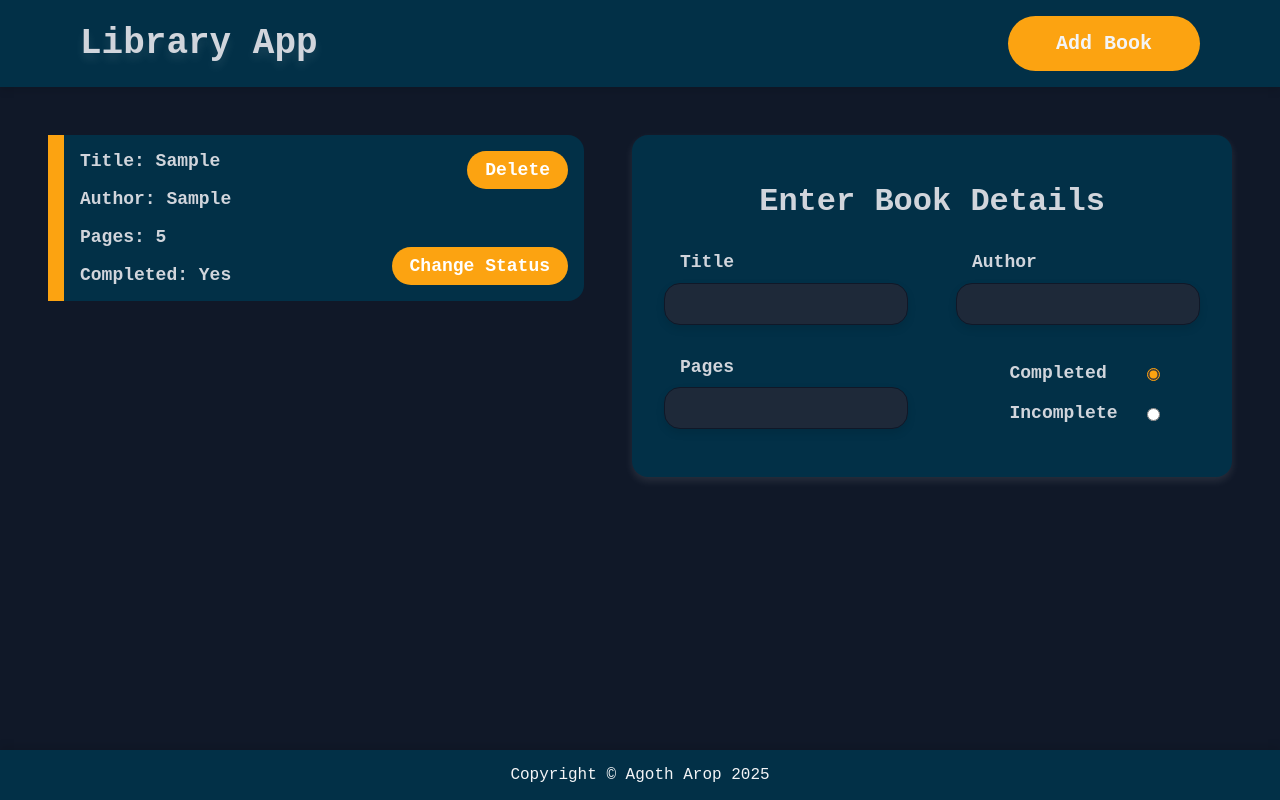
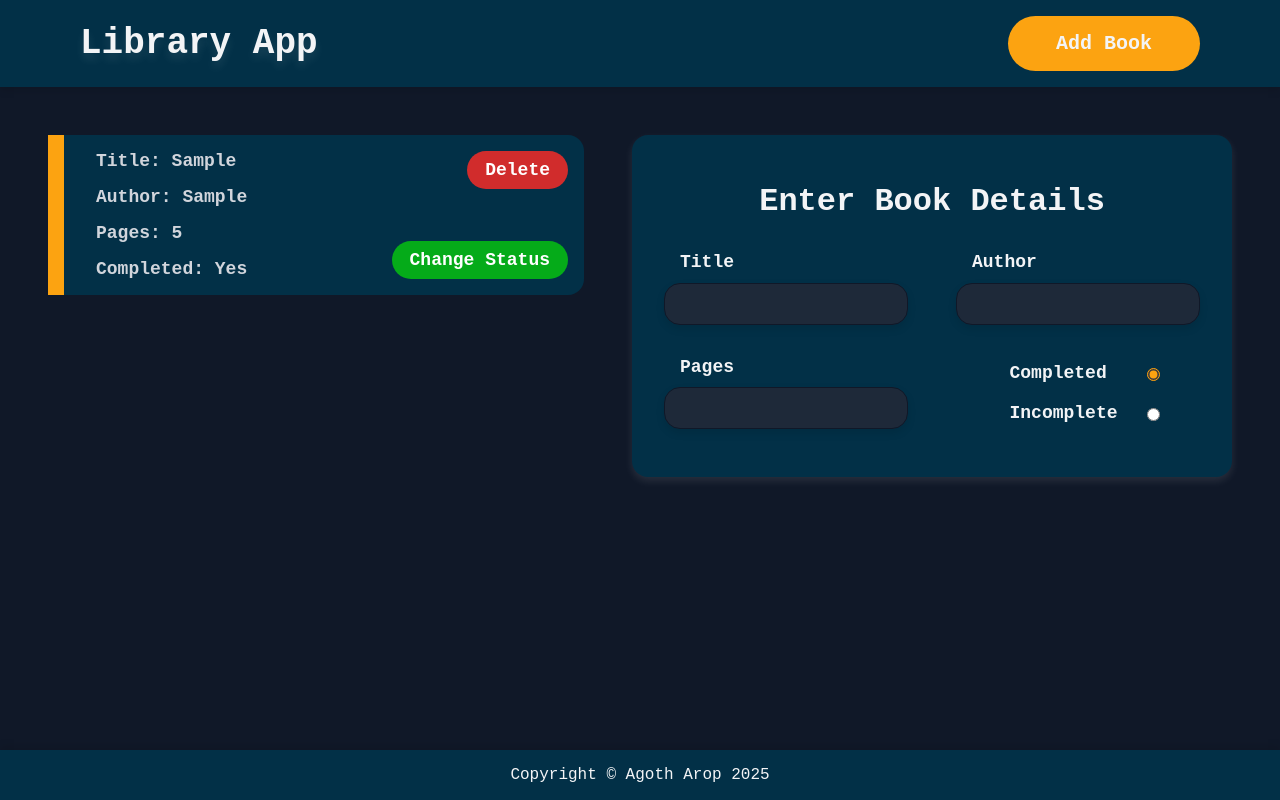
Before and after one commit to Agoth24/library, a plain HTML site: page index.html in a window 1280 px wide. Both pictures are taken after typing "Sample", "Sample", "5" into the empty fields and a click on the button "Add Book". Drawn offline with Linux system fonts and the light colour scheme.

Commit message:
Fixed some grid spacing issues with the library

```diff
--- a/style.css
+++ b/style.css
@@ -27,7 +27,7 @@ html {
 
 body {
   background-color: var(--dark-blue-bg);
-  color: var(--color-gray-300);
+  color: var(--color-gray-100);
   display: grid;
   grid-template-rows: auto 1fr auto;
 }
@@ -43,7 +43,7 @@ body {
   justify-content: space-between;
   padding: 1rem 5rem;
   align-items: center;
-  background-color: #023047;
+  background-color: var(--light-navy);
   box-shadow: 0 4px 8px rgb(0, 0, 0, 0.1);
 }
 
@@ -82,13 +82,14 @@ button.read-button:hover {
 
 .library {
   display: grid;
-  grid-template-rows: auto;
+  grid-template-columns: 1fr;
+  grid-auto-rows: min-content;
   grid-column: 1;
   grid-row: 1/-1;
   gap: 2rem;
   transition: all 0.3s ease;
   font-size: 1.25rem;
-  align-items: start;
+  /* place-items: center; */
 }
 
 /* CARDS */
@@ -98,9 +99,11 @@ button.read-button:hover {
   background-color: var(--light-navy);
   color: var(--color-gray-300);
   border-radius: 0 1rem 1rem 0;
-  padding: 1rem ;
+  padding: 1rem;
   border-left: 1rem solid var(--custom-orange);
   transition: all 0.2s ease;
+  align-self: start;
+
 }
 .card:hover {
   box-shadow: 0 4px 8px rgb(255, 255, 255, 0.1);
@@ -112,14 +115,13 @@ button.read-button:hover {
   font-size: 1.125rem;
 }
 .card-text {
-    display: flex;
-    flex-direction: column;
-    gap: 1em;
-    justify-content: space-between;
-
+  display: flex;
+  flex-direction: column;
+  gap: 1rem;
+  padding-left: 1rem;
 }
 .card-text p {
-    margin: 0;
+  margin: 0;
 }
 
 .delete-section {
@@ -130,7 +132,7 @@ button.read-button:hover {
 }
 .delete-button {
   all: unset;
-  background-color: var(--custom-orange);
+  background-color: rgb(209, 44, 44);
   padding: 0.5em 1em;
   color: white;
   font-size: 1em;
@@ -141,7 +143,7 @@ button.read-button:hover {
 
 .read-button {
   all: unset;
-  background-color: var(--custom-orange);
+  background-color: rgb(5, 171, 25);
   padding: 0.5em 1em;
   color: white;
   font-size: 1em;
```
